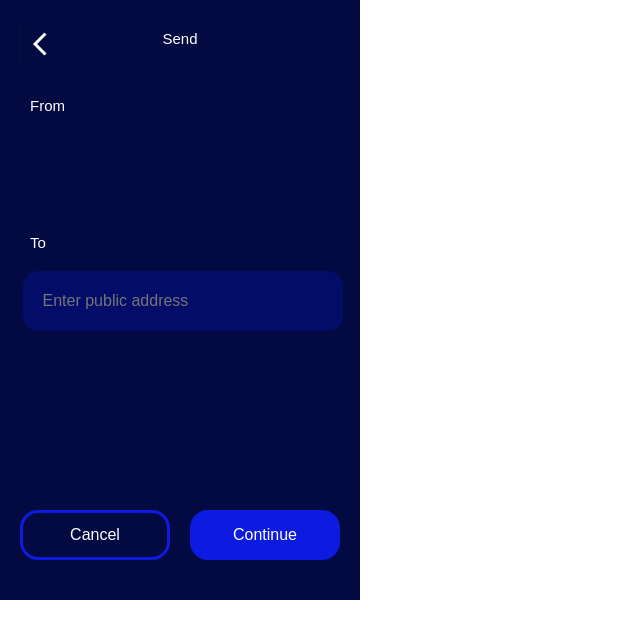
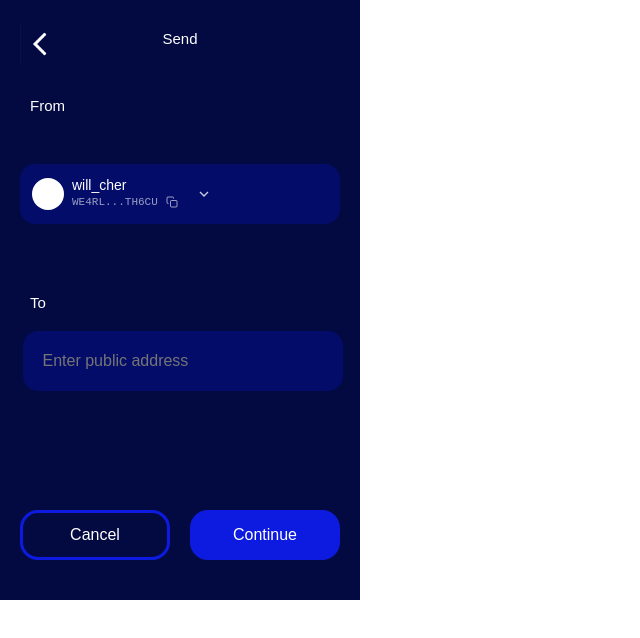
Before and after one commit to SlavaMokrynskyi/cedrum_wallet, a Next.js app: page /send-page in a window 1280 px wide. Shown: the top 638 px of the page, without its empty margins (0-640 px from the left). Built offline with nearby package versions, Linux system fonts and the light colour scheme.

Commit message:
adding account button to send-page

```diff
--- a/src/app/send-page/page.tsx
+++ b/src/app/send-page/page.tsx
@@ -2,6 +2,7 @@ import { useRouter } from 'next/navigation';
 import styles from './send.module.css';
 import React from 'react';
 import MyButton from '@/components/MyButton/MyButton';
+import Account_btn from '@/components/Account_btn/Account_btn';
 
 export default function Home() {
   return (
@@ -11,6 +12,9 @@ export default function Home() {
       </div>
       <div className={styles.From}>
         <h1 className={styles.From}>From</h1>
+      </div>
+      <div className={styles.account}>
+        <Account_btn/>
       </div>
       <div className={styles.To}>
         <h1 className={styles.To}>To</h1>
--- a/src/app/send-page/send.module.css
+++ b/src/app/send-page/send.module.css
@@ -14,17 +14,26 @@
   font-weight: 400;
 }
 .From {
-    width: 300px;
+  width: 300px;
   font-size: 15px;
   color: white;
-  margin-top: 25px;
+  margin: 25px 0 25px 0;
   font-weight: 400;
 }
+.account{
+  display: flex;
+  align-items: center;
+  width: 320px;
+  height: 60px;
+  background-color: #050e8e85;
+  border-radius: 15px;
+}
+
 .To {
-    width: 300px;
+  width: 300px;
   font-size: 15px;
   color: white;
-  margin-top: 60px;
+  margin-top: 35px;
   font-weight: 400;
 }
 .address_input {
--- /dev/null
+++ b/src/components/Account_btn/Account_btn.module.css
@@ -0,0 +1,100 @@
+.account_div {
+    position: relative;
+    display: flex;
+    align-items: center;
+    cursor: pointer;
+  }
+
+  .account_info_container {
+    display: flex;
+    align-items: center;
+    justify-content: space-between;
+    gap: 16px;
+    padding: 8px 12px;
+    border-radius: 12px;
+    background: transparent;
+    border: none;
+    transition: all 0.2s ease;
+    min-width: 200px;
+  }
+
+  .account_info_container:hover {
+    background: transparent;
+    border-color: transparent;
+  }
+
+  .account_left {
+    display: flex;
+    align-items: center;
+    gap: 8px;
+  }
+
+  .account_avatar {
+    width: 32px;
+    height: 32px;
+    border-radius: 50%;
+    background-color: #ffffff;
+    flex-shrink: 0;
+  }
+
+  .account_text {
+    display: flex;
+    flex-direction: column;
+    gap: 2px;
+  }
+
+  .account_name {
+    color: #ffffff;
+    font-size: 14px;
+    font-weight: 500;
+    margin: 0;
+    line-height: 1;
+    white-space: nowrap;
+  }
+
+  .address_container {
+    display: flex;
+    align-items: center;
+    gap: 6px;
+  }
+
+  .account_address {
+    color: rgba(255, 255, 255, 0.6);
+    font-size: 11px;
+    margin: 0;
+    font-family: monospace;
+    line-height: 1;
+    white-space: nowrap;
+    cursor: pointer;
+    transition: all 0.2s ease;
+  }
+
+  .account_address:hover {
+    color: rgba(255, 255, 255, 0.8);
+    text-decoration: underline;
+  }
+
+  .copy_button {
+    background: none;
+    border: none;
+    cursor: pointer;
+    padding: 2px;
+    color: rgba(255, 255, 255, 0.6);
+    display: flex;
+    align-items: center;
+    justify-content: center;
+    border-radius: 4px;
+    transition: all 0.2s ease;
+  }
+
+  .copy_button:hover {
+    color: rgba(255, 255, 255, 0.8);
+    background: rgba(255, 255, 255, 0.1);
+  }
+
+  .account_arrow {
+    color: rgba(255, 255, 255, 0.8);
+    display: flex;
+    align-items: center;
+    justify-content: center;
+  }
--- /dev/null
+++ b/src/components/Account_btn/Account_btn.tsx
@@ -0,0 +1,57 @@
+'use client'
+import React , {useState} from 'react'
+import styles from './Account_btn.module.css'
+import ChangeAccountModal from '../ChangeAccountModal/ChangeAccountModal'
+
+export default function Account_btn() {
+    const [modalActive, setModalActive] = useState<boolean>(false)
+
+    const copyAddress = () => {
+        navigator.clipboard.writeText('WE4RL...TH6CU');
+      };
+
+    return (
+        <div>
+            <div className={styles.account_div} onClick={() => setModalActive(prev => !prev)}>
+                <div className={styles.account_info_container}>
+                    <div className={styles.account_left}>
+                        <div className={styles.account_avatar}></div>
+                        <div className={styles.account_text}>
+                            <h5 className={styles.account_name}>will_cher</h5>
+                            <div className={styles.address_container}>
+                                <p
+                                className={styles.account_address}
+                                onClick={(e) => {
+                                    e.stopPropagation();
+                                    copyAddress();
+                                    }}
+                                    style={{ cursor: 'pointer' }}
+                                    >
+                                WE4RL...TH6CU
+                                </p>
+                                <button
+                                className={styles.copy_button}
+                                onClick={(e) => {
+                                    e.stopPropagation();
+                                    copyAddress();
+                                    }}
+                                    >
+                                <svg width="12" height="12" viewBox="0 0 24 24" fill="none" stroke="currentColor" strokeWidth="2">
+                                    <rect x="9" y="9" width="13" height="13" rx="2" ry="2"></rect>
+                                    <path d="M5 15H4a2 2 0 0 1-2-2V4a2 2 0 0 1 2-2h9a2 2 0 0 1 2 2v1"></path>
+                                </svg>
+                                </button>
+                            </div>
+                        </div>
+                    </div>
+                    <div className={styles.account_arrow}>
+                        <svg width="16" height="16" viewBox="0 0 24 24" fill="none" stroke="currentColor" strokeWidth="2">
+                            <polyline points="6,9 12,15 18,9"></polyline>
+                        </svg>
+                    </div>
+                </div>
+            </div>
+      <ChangeAccountModal active={modalActive} setActive={setModalActive}/>
+    </div>
+    )
+}
```
Also changed, not shown: src/components/TopBar/TopBar.tsx (+2 -48 lines).
